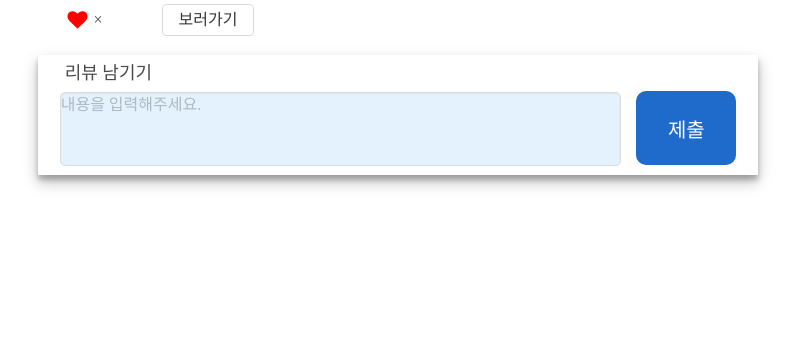
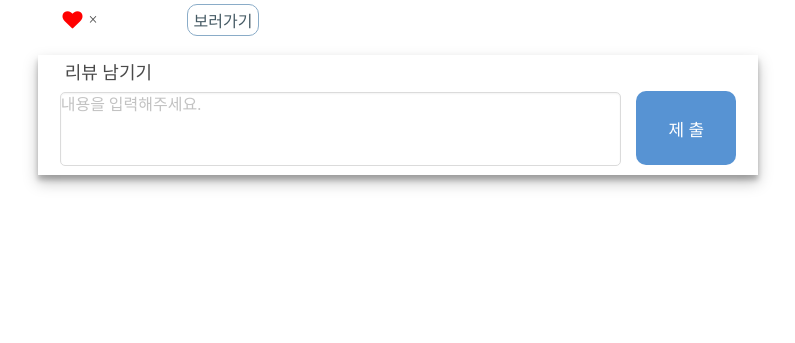
Before and after one commit to Jihyun85/team18_otv, a Flask app: template templates/detail.html in a window 1280 px wide. Shown: the part 280-623 px from the top of the page, without its empty margins (242-1037 px from the left). Run offline with Flask 2, Linux system fonts and the light colour scheme; the template is opened without the code that fills it, so the values that code supplies are empty; some libraries are stand-ins or nearby versions.

Commit message:
OTV_detail애니메이션

```diff
--- a/static/css/detail.css
+++ b/static/css/detail.css
@@ -44,6 +44,7 @@
     display: flex;
     align-items: center;
     justify-content: center;
+    gap: 20px;
 }
 .likes-box {
     width: 100px;
@@ -156,10 +157,11 @@
     align-items: center;
     justify-content: space-between;
     box-shadow: rgba(0, 0, 0, 0.25) 0px 2px 4px, rgba(0, 0, 0, 0.10) 0px 3px 3px;
+    transition: height 250ms linear;
 }
 .review-card:hover {
-    /*height: 95%;*/
-    box-shadow: rgba(0, 0, 0, 0.25) 0px 14px 28px, rgba(0, 0, 0, 0.22) 0px 10px 10px;
+    height: 99%;
+    box-shadow: rgba(0, 0, 0, 0.25) 0px 7px 14px, rgba(0, 0, 0, 0.22) 0px 5px 5px;
 }
 .form,
 .review-card {
@@ -183,21 +185,27 @@
     width: 100%;
     height: 70px;
     padding: 0px;
-    background-color: #e3f2fd;
+    background-color: #fff;
     border-radius: 5px;
     var(--fond-size-md);
+    transition: background-color 200ms linear;
+}
+.textarea:hover {
+    background-color: #e3f2fd;
 }
 .form-btn {
     width: 100px;
     height: 74px;
-    background-color: #1e6bcb;
+    background-color: #5793d3;
     border-radius: 10px;
     color: #fff;
     margin: 36px 0px 10px;
-    font-size: 20px;
+    font-size: 17px;
+    transition: background-color 400ms linear;
 }
 .form-btn:hover {
-    background-color: #6498ff;
+    background-color: #dae7ef;
+    color: #3f484b;
 }
 
 /*----------------------------------------*/
@@ -226,6 +234,33 @@
     font-size: 30px;
     color: #003770;
 }
-.button {
+.btn-to-toon {
+    margin-left: 10px;
     height: 32px;
+    border: 1px solid #8aacc8;
+    border-radius: 10px;
+    color: #455a64;
+    font-size: 16px;
+    background-color: #fff;
+    /*text-decoration: none;*/
+    transition: background-color 400ms linear;
 }
+.btn-to-toon:hover {
+    background-color: #82b3c9;
+    color: white;
+
+}
+/*.home-btn {*/
+/*    margin: 0 10px;*/
+/*    padding: 15px 25px;*/
+/*    border: 2px solid white;*/
+/*    color: white;*/
+/*    font-weight: 600;*/
+/*    text-decoration: none;*/
+/*    transition: background-color 400ms linear;*/
+/*}*/
+
+/*.home-btn:hover {*/
+/*    color: var(--main-color);*/
+/*    background-color: white;*/
+/*}*/
--- a/templates/detail.html
+++ b/templates/detail.html
@@ -53,7 +53,7 @@
                         {% endif %}
                     <div class="likes-text">× <span class="likes-count" data-num={{ webtoon['id'] }}>{{ webtoon['likes'] }}</span></div>
                     </div>
-                    <div><a href="{{ webtoon['url'] }}"><button class="button">보러가기</button></a></div>
+                    <div><a href="{{ webtoon['url'] }}"><button class="btn-to-toon">보러가기</button></a></div>
                 </div>
             </div>
             <div class="detail">
@@ -75,7 +75,7 @@
                               placeholder="내용을 입력해주세요."></textarea>
                 </div>
                 <div class="btn-container">
-                    <button class="form-btn" type="submit">제출</button>
+                    <button class="form-btn" type="submit">제 출</button>
                 </div>
             </form>
         </div>
```
